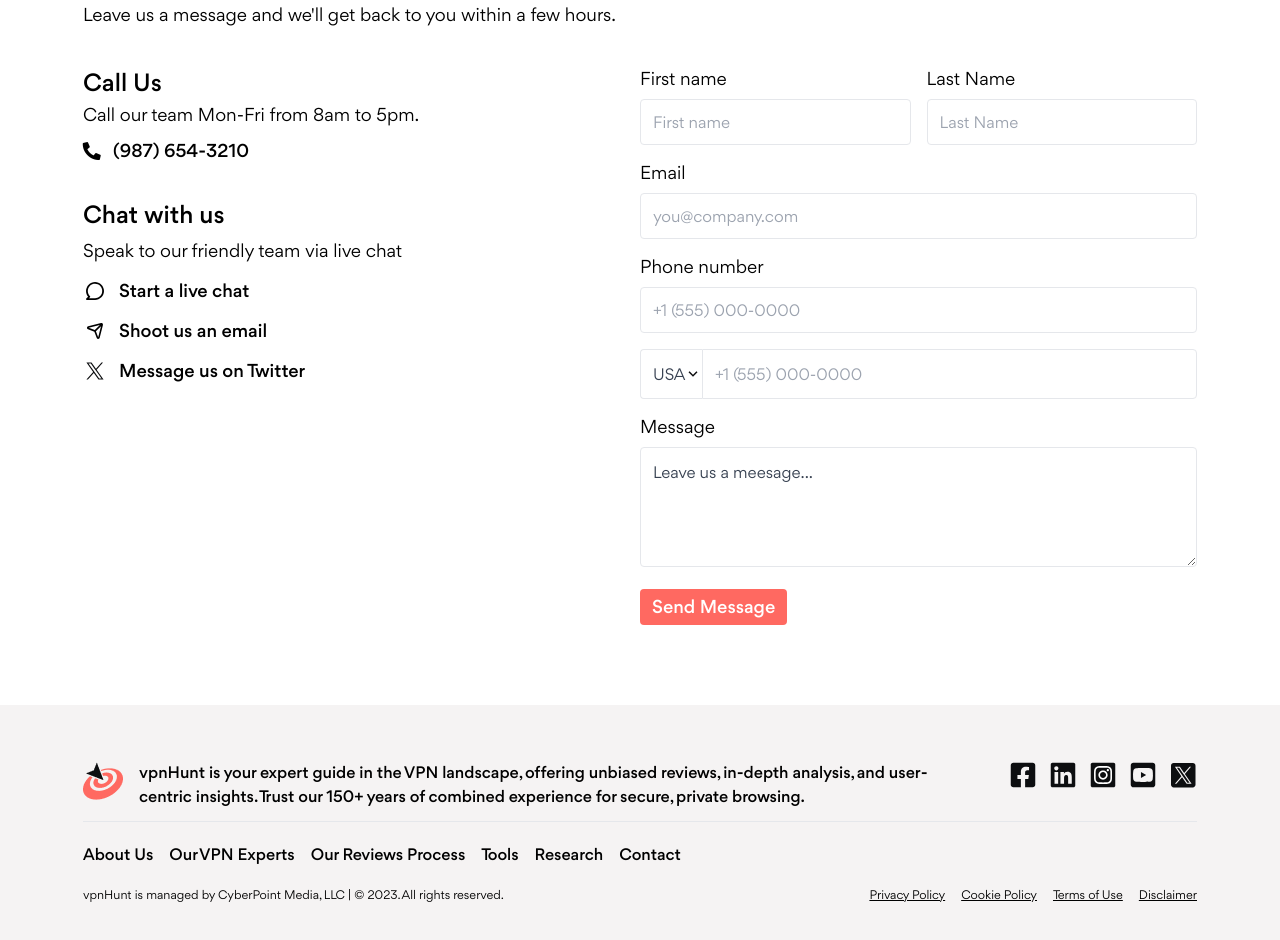
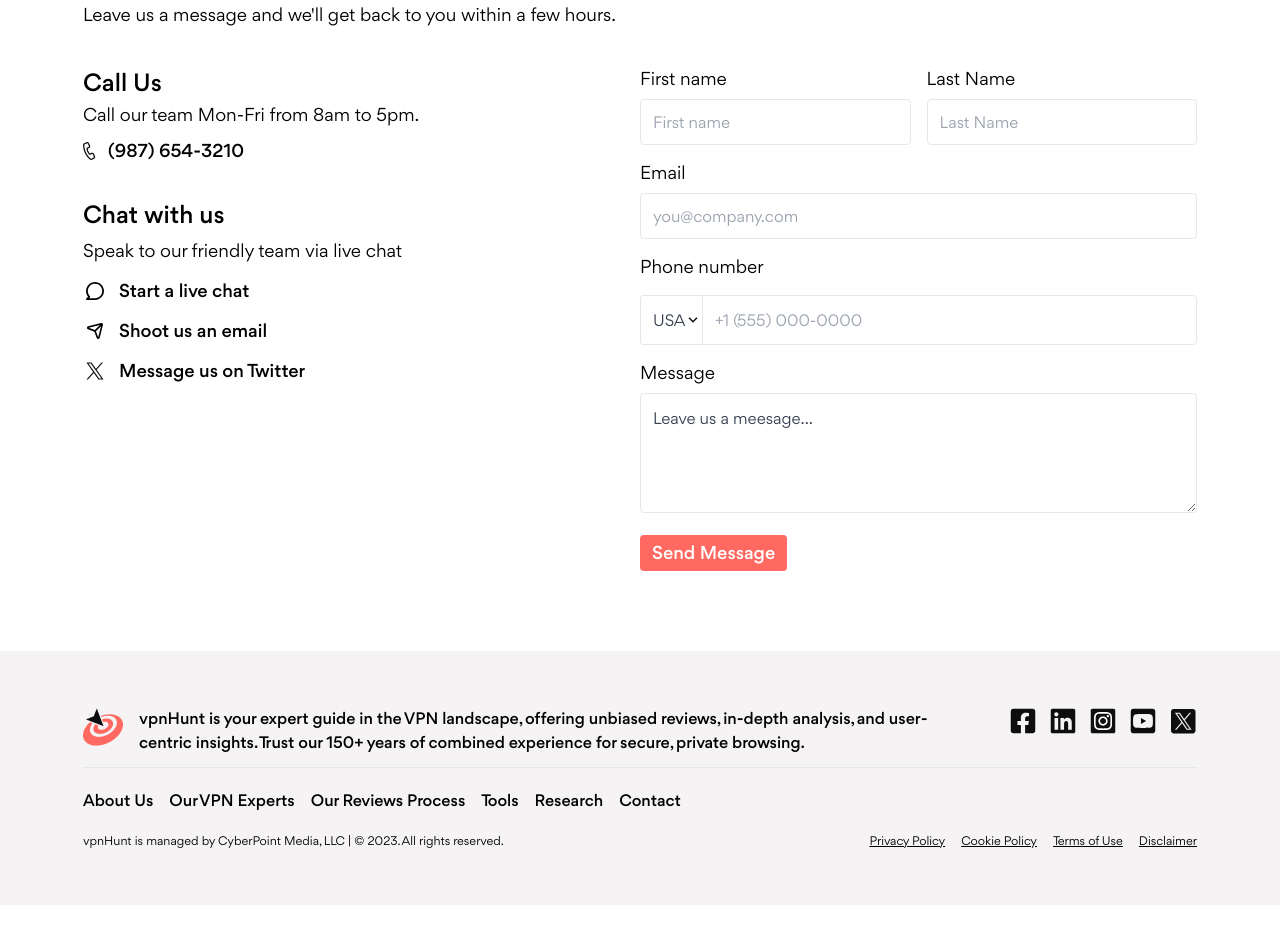
Before and after one commit to CyberpointMedia/VPNhuntFrontend, a website: page dist/about.html in a window 1280 px wide. Shown: the part 3377-4317 px from the top of the page. After the commit the page ends 4282 px from the top, so only its background shows below. Drawn offline with nearby package versions, Linux system fonts and the light colour scheme.

Commit message:
changes on about and contact page

```diff
--- a/dist/about.html
+++ b/dist/about.html
@@ -318,7 +318,7 @@
                         <h3 class="font-medium text-2xl text-black">Call Us</h3>
                         <p class="my-1">Call our team Mon-Fri from 8am to 5pm.</p>
                         <div class="flex items-center mt-3">
-                            <i class="fas fa-phone rotate-90 mr-3"></i>
+                            <img src="images/phone-icon.svg" alt="#" class="inline-block mr-3" />
                             <h4 class="text-lg font-medium leading-6 text-black">(987) 654-3210
                         </div>
                         </h4>
@@ -369,7 +369,6 @@
                             <label class="block mb-2" for="phoneNumber">
                                 Phone number
                             </label>
-                            <input class="w-full p-3 text-base leading-tight text-gray-700 border rounded appearance-none focus:shadow-none focus:outline-none" id="phoneNumber" type="number" placeholder="+1 (555) 000-0000" required>
                         </div>
                         <div class="flex mb-4">
                             <!-- Country Code Input -->
```
Also changed, not shown: dist/contact-us.html (+0 -1 lines).
